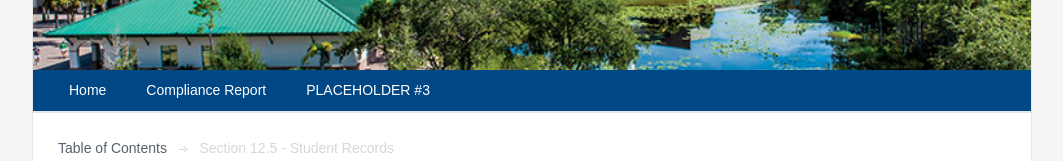
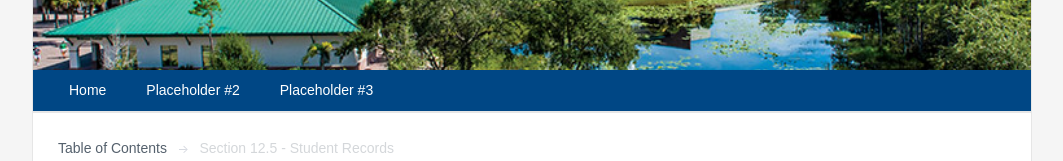
Before and after one commit to reidq/reidq.github.io, a plain HTML site: page student-records.html in a window 1280 px wide. Shown: the part 233-394 px from the top of the page, without its empty margins (108-1171 px from the left). Drawn offline with Linux system fonts and the light colour scheme; a web font is replaced by a local one.

Commit message:
fixed caps on placeholders

```diff
--- a/student-records.html
+++ b/student-records.html
@@ -28,8 +28,8 @@
             <div id="navbar">
                 <ul>
                     <li><a href="index.html">Home</a></li>
-                    <li><a href="#home">Compliance Report</a></li>
-                    <li><a href="#contact">PLACEHOLDER #3</a></li>
+                    <li><a href="#home">Placeholder #2</a></li>
+                    <li><a href="#contact">Placeholder #3</a></li>
                 </ul>
             </div>
 
```
